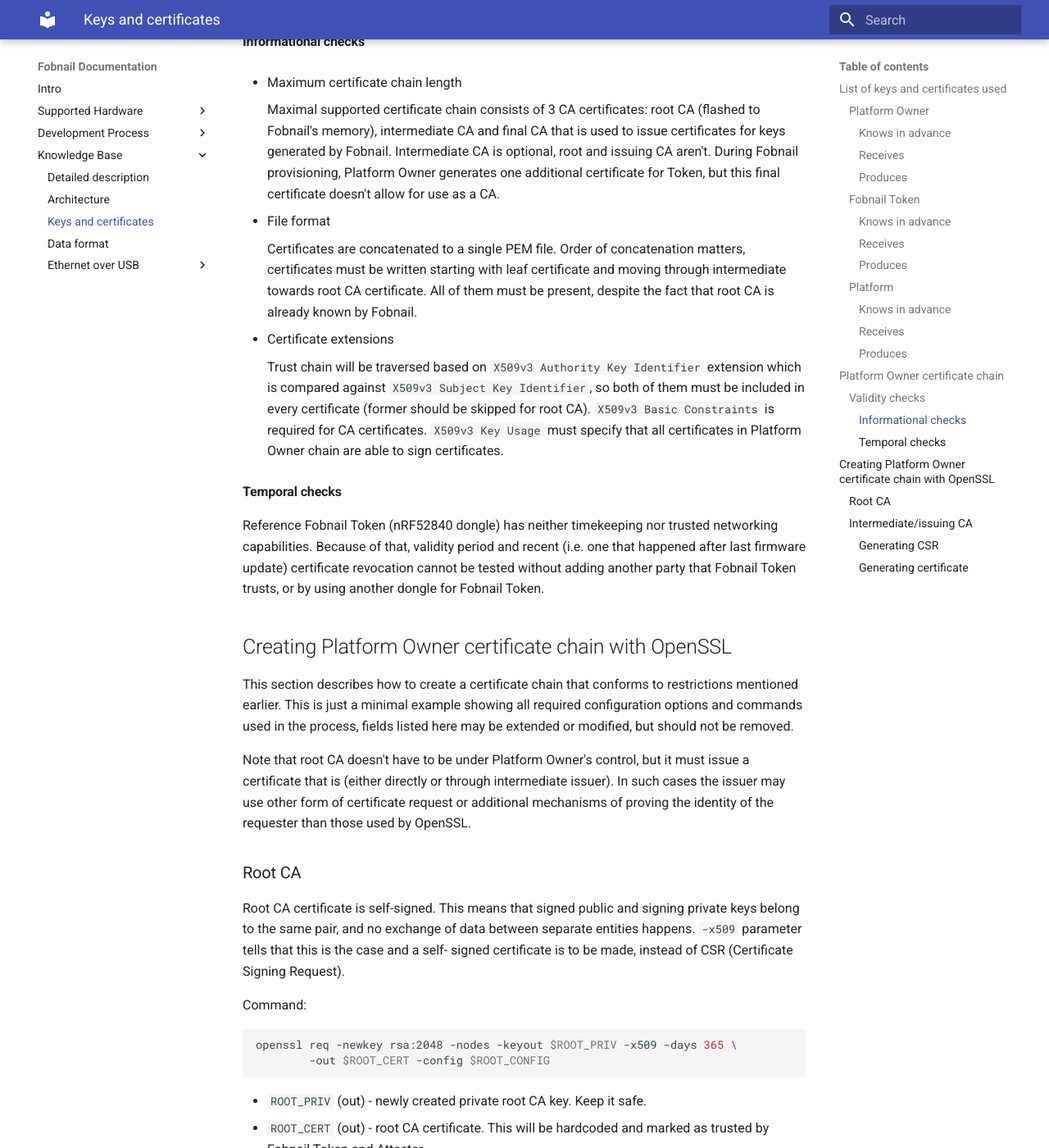
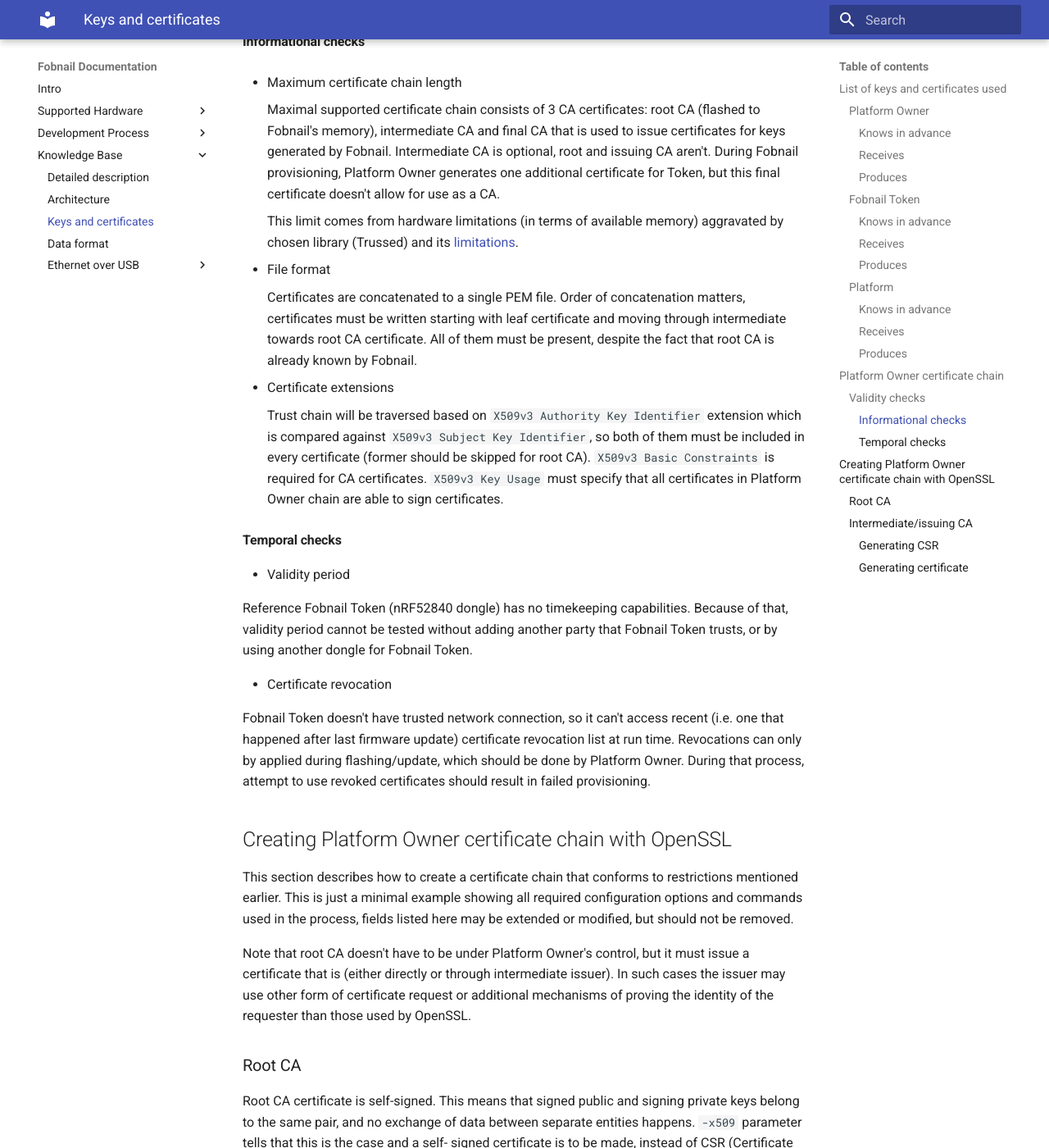
Before and after one commit to fobnail/docs, an MkDocs documentation site: the page built from docs/keys_and_certificates.md, in a window 1280 px wide and 1400 px high, scrolled down 3787 px. Shown: the whole window at 82% size. Built offline with MkDocs 1.6.1 and Material for MkDocs 9.7.7, drawn with Linux system fonts in a browser that asks for light colours.

Commit message:
docs/keys_and_certificates.md: better describe validity checks
Signed-off-by: Krystian Hebel <krystian.hebel@3mdeb.com>

```diff
--- a/docs/keys_and_certificates.md
+++ b/docs/keys_and_certificates.md
@@ -137,6 +137,9 @@
     Owner generates one additional certificate for Token, but this final
     certificate doesn't allow for use as a CA.
 
+    This limit comes from hardware limitations (in terms of available memory)
+    aggravated by chosen library (Trussed) and its [limitations](https://github.com/fobnail/docs/blob/main/dev-notes/trussed-problems.md#low-quality-and-inconsistent-apis).
+
 - File format
 
     Certificates are concatenated to a single PEM file. Order of concatenation
@@ -155,11 +158,19 @@
 
 #### Temporal checks
 
-Reference Fobnail Token (nRF52840 dongle) has neither timekeeping nor trusted
-networking capabilities. Because of that, validity period and recent (i.e. one
-that happened after last firmware update) certificate revocation cannot be
-tested without adding another party that Fobnail Token trusts, or by using
-another dongle for Fobnail Token.
+- Validity period
+
+Reference Fobnail Token (nRF52840 dongle) has no timekeeping capabilities.
+Because of that, validity period cannot be tested without adding another party
+that Fobnail Token trusts, or by using another dongle for Fobnail Token.
+
+- Certificate revocation
+
+Fobnail Token doesn't have trusted network connection, so it can't access recent
+(i.e. one that happened after last firmware update) certificate revocation list
+at run time. Revocations can only by applied during flashing/update, which
+should be done by Platform Owner. During that process, attempt to use revoked
+certificates should result in failed provisioning.
 
 ## Creating Platform Owner certificate chain with OpenSSL
 
```
